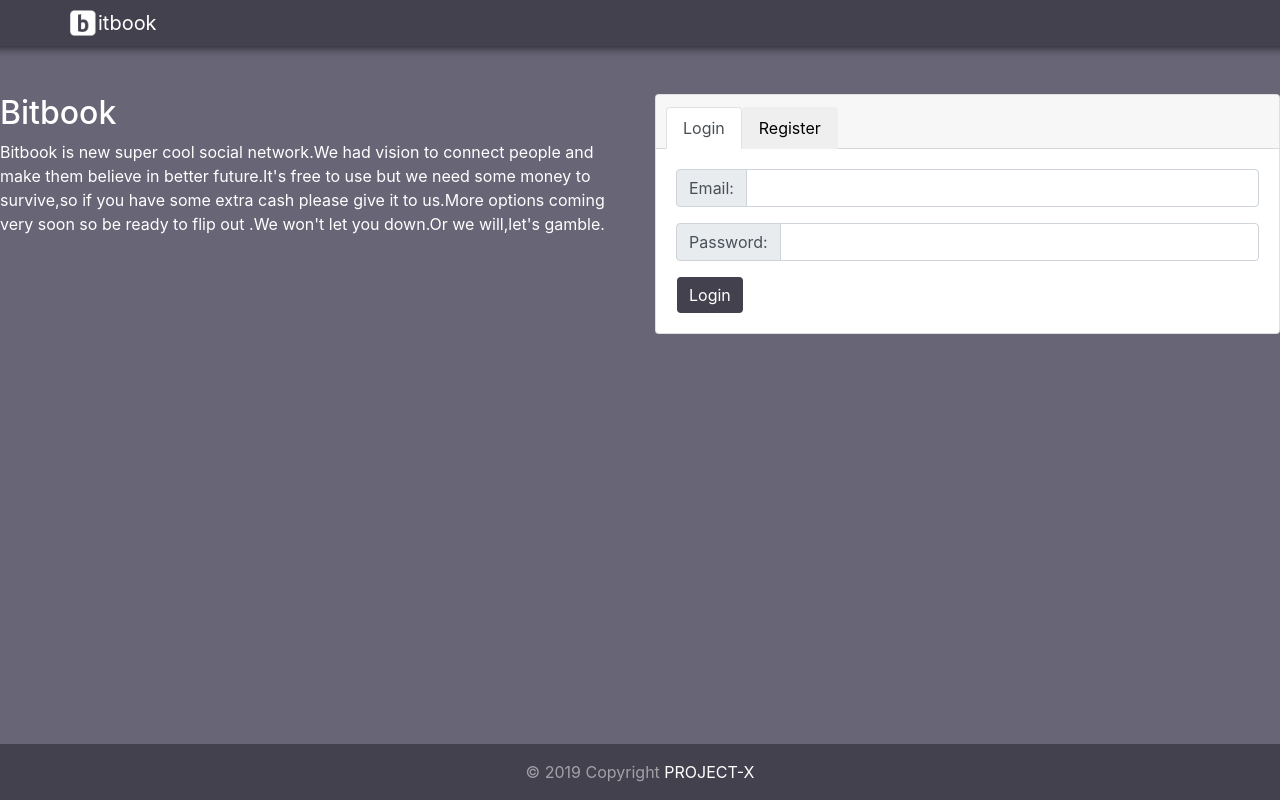
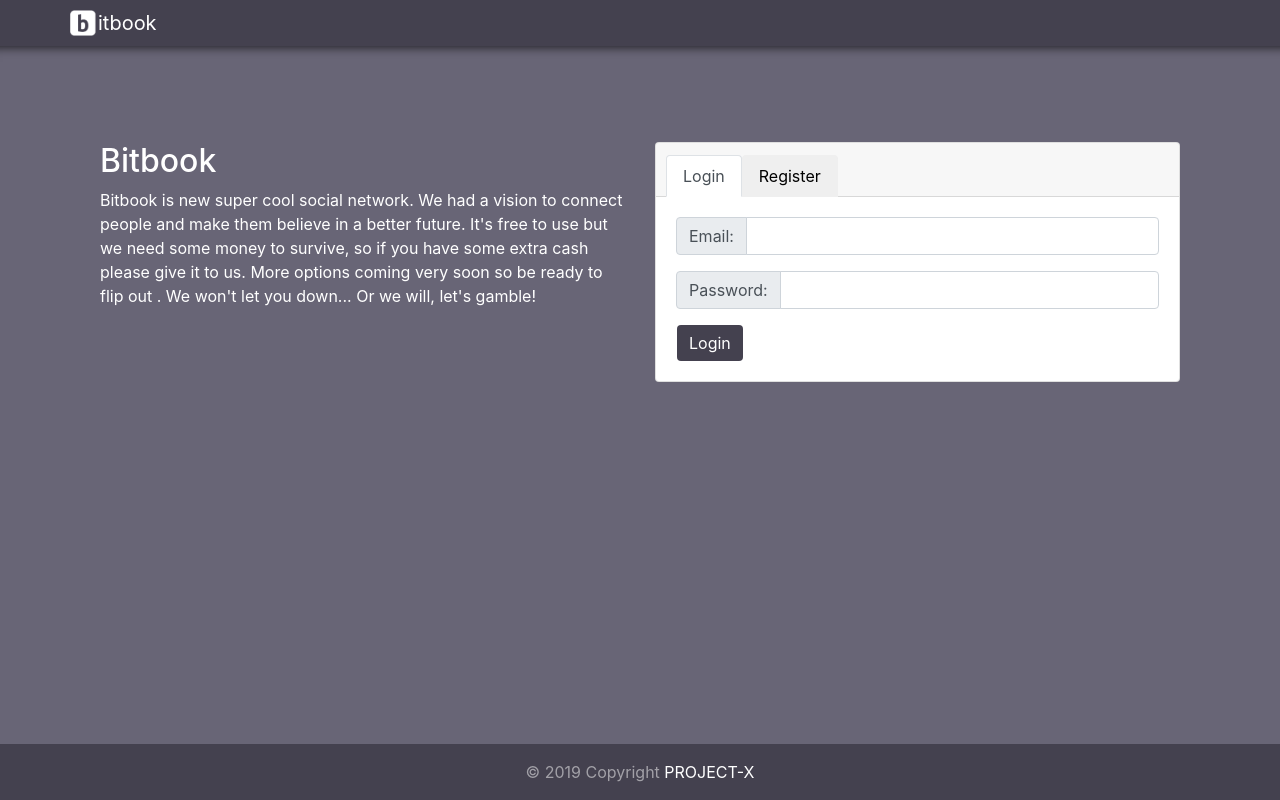
Before and after one commit to igorcupeljicgit/bitbook, a React (Create React App) app: page /#/ in a window 1280 px wide. Built offline with nearby package versions, Linux system fonts and the light colour scheme.

Commit message:
landing page container

```diff
--- a/src/components/FloatingButton/MainButton.js
+++ b/src/components/FloatingButton/MainButton.js
@@ -5,9 +5,6 @@ import ImageModal from "../modal/ImageModal";
 import VideoModal from "../modal/VideoModal";
 
 class MainButton extends React.Component {
-  constructor(props) {
-    super(props);
-  }
 
   onUpdateSuccess = () => {
     this.props.afterCreation();
--- a/src/components/Login/Login.js
+++ b/src/components/Login/Login.js
@@ -1,8 +1,8 @@
 import React from "react";
 
 import "./Login.css";
-import {fetchLogin} from "../../services/userService";
-import {fetchRegister} from "../../services/userService";
+import { fetchLogin } from "../../services/userService";
+import { fetchRegister } from "../../services/userService";
 import { Auth } from '../../services/AuthService';
 import bitbooklogo from "../../images/bitbooklogo.png"
 
@@ -50,7 +50,7 @@ class Login extends React.Component {
     };
 
     fetchLogin(data)
-    .then(token=> {
+      .then(token => {
         return Auth.loginUser(token)
       })
       .then(() => {
@@ -65,15 +65,16 @@ class Login extends React.Component {
       password: this.state.password
     };
     fetchRegister(data)
-    .then((res)=>{
-      localStorage.setItem("token",res.accessToken)});
+      .then((res) => {
+        localStorage.setItem("token", res.accessToken)
+      });
     console.log(localStorage.getItem("token"))
   };
 
 
   render() {
 
-      const objectHistory=this.props
+    const objectHistory = this.props
     console.log(objectHistory)
 
     return (
@@ -88,15 +89,16 @@ class Login extends React.Component {
         </nav>
       </header>
 
-      <div className="row mt-5">
+        <div className="d-flex mt-5 justify-content-center">
+          <div className="row mt-5 container">
             <div className="col-6 text-white">
               <h2>Bitbook</h2>
               <p>
-            Bitbook is new super cool social network.We had vision to connect
-            people and make them believe in better future.It's free to use but
-            we need some money to survive,so if you have some extra cash please
-            give it to us.More options coming very soon so be ready to flip out
-            .We won't let you down.Or we will,let's gamble.
+                Bitbook is new super cool social network. We had a vision to connect
+                people and make them believe in a better future. It's free to use but
+                we need some money to survive, so if you have some extra cash please
+                give it to us. More options coming very soon so be ready to flip out
+                . We won't let you down... Or we will, let's gamble!
             </p>
             </div>
             <div className="col-6 text-dark ">
@@ -262,6 +264,7 @@ class Login extends React.Component {
               </div>
             </div>
           </div>
+        </div>
 
         <footer className='page-footer font-small mt-5 fixed-bottom'>
           <div className="footer-copyright text-center text-white py-3" >
--- a/src/components/modal/Textmodal.js
+++ b/src/components/modal/Textmodal.js
@@ -1,7 +1,6 @@
 import React from "react";
 import { createPost } from "../../services/postService";
 import { Auth } from "../../services/AuthService"
-import $ from 'jquery';
 
 class TextModal extends React.Component {
   constructor(props) {
```
Lines whose indentation alone changed are shown as unchanged.
